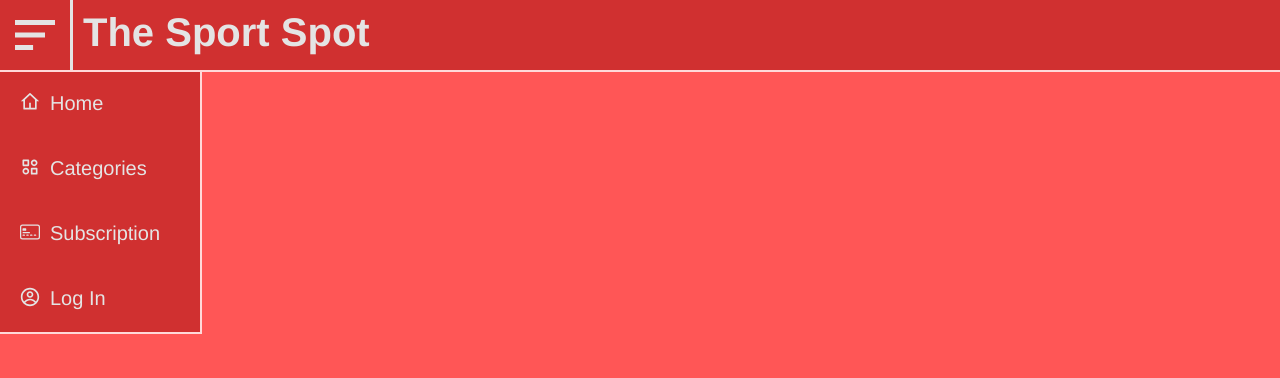
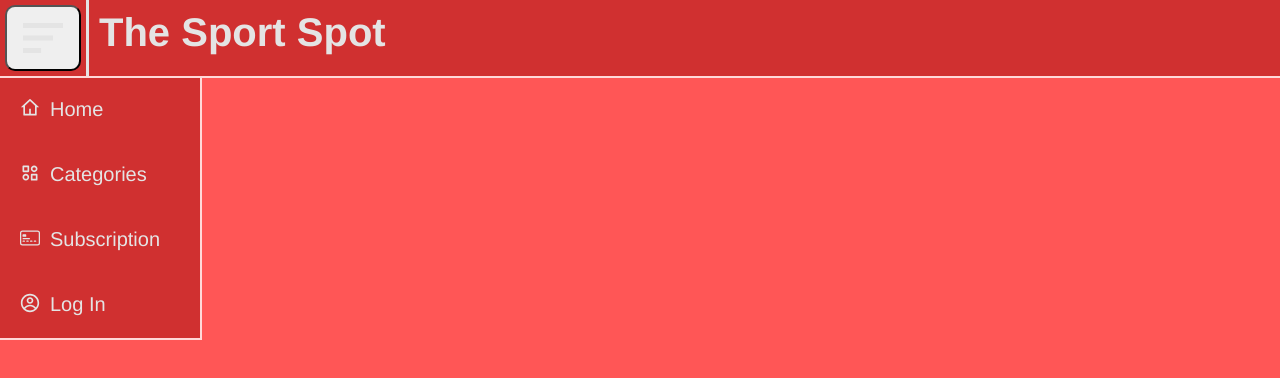
Before and after one commit to LamekMarouf/the-sport-spot, a React (Create React App) app in the folder client/: page / in a window 1280 px wide. Shown: the top 378 px of the page. Built offline with nearby package versions, Linux system fonts and the light colour scheme.

Commit message:
added toggle display menu

```diff
--- a/client/src/components/Navbar.js
+++ b/client/src/components/Navbar.js
@@ -5,16 +5,22 @@ import { BsCreditCard2Front } from "react-icons/bs";
 import { CgProfile } from "react-icons/cg";
 
 function Navbar() {
+
+  const displayMenu = () => {
+    const navbarSide = document.getElementById('navbar-side');
+    navbarSide.classList.toggle('hidden')
+  }
+
   return (
     <>
       <section className="navbar-top">
-        <div className="hamburger">
+        <button id="hamburger" onClick={displayMenu}>
           <BiMenuAltLeft />
-        </div>
+        </button>
         <div className="logo">The Sport Spot</div>
       </section>
 
-      <section className="navbar-side">
+      <section id="navbar-side">
         <ul>
           <li>
             <div className="navbar-icons">
--- a/client/src/styles/style.css
+++ b/client/src/styles/style.css
@@ -27,7 +27,7 @@ body {
   padding: 10px;
 }
 
-.navbar-top .hamburger {
+.navbar-top #hamburger {
   font-size: 60px;
   color: #e4e4e4;
   margin: 5px;
@@ -45,7 +45,7 @@ body {
           justify-content: center;
 }
 
-.navbar-top .hamburger:hover {
+.navbar-top #hamburger:hover {
   cursor: pointer;
   background-color: #e4e4e4;
   color: #d03030;
@@ -53,7 +53,7 @@ body {
   transition: .2s ease-in-out;
 }
 
-.navbar-side ul {
+#navbar-side ul {
   font-size: 20px;
   padding: 0;
   margin: 0;
@@ -63,7 +63,7 @@ body {
   border-bottom: 2px solid #ffd9d9;
 }
 
-.navbar-side ul li {
+#navbar-side ul li {
   list-style: none;
   padding: 20px;
   background-color: #d03030;
@@ -74,11 +74,11 @@ body {
   transition: .2s ease-in-out;
 }
 
-.navbar-side ul li .navbar-icons {
+#navbar-side ul li .navbar-icons {
   margin-right: 10px;
 }
 
-.navbar-side ul li:hover {
+#navbar-side ul li:hover {
   background-color: #e4e4e4;
   color: #d03030;
   -webkit-transition: .2s ease-in-out;
--- a/client/src/styles/style.scss
+++ b/client/src/styles/style.scss
@@ -33,7 +33,7 @@ body {
         border-left: $titleColor 3px solid;
         padding: 10px;
     }
-    .hamburger {
+    #hamburger {
         font-size: 60px;
         color: $titleColor;
         margin: 5px;
@@ -51,7 +51,7 @@ body {
     }
 }
 
-.navbar-side {
+#navbar-side {
     // display: none;
     ul {
         font-size: 20px;
```
